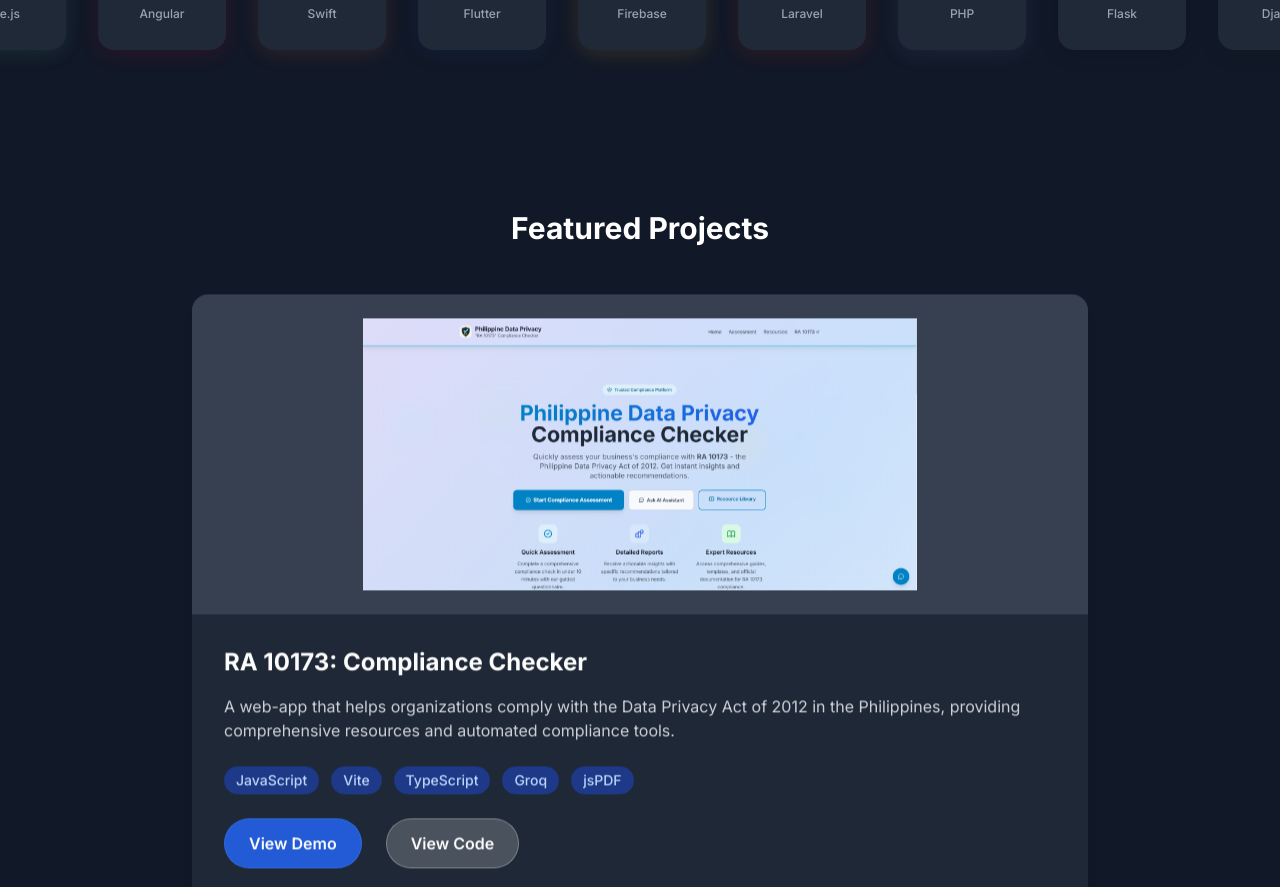
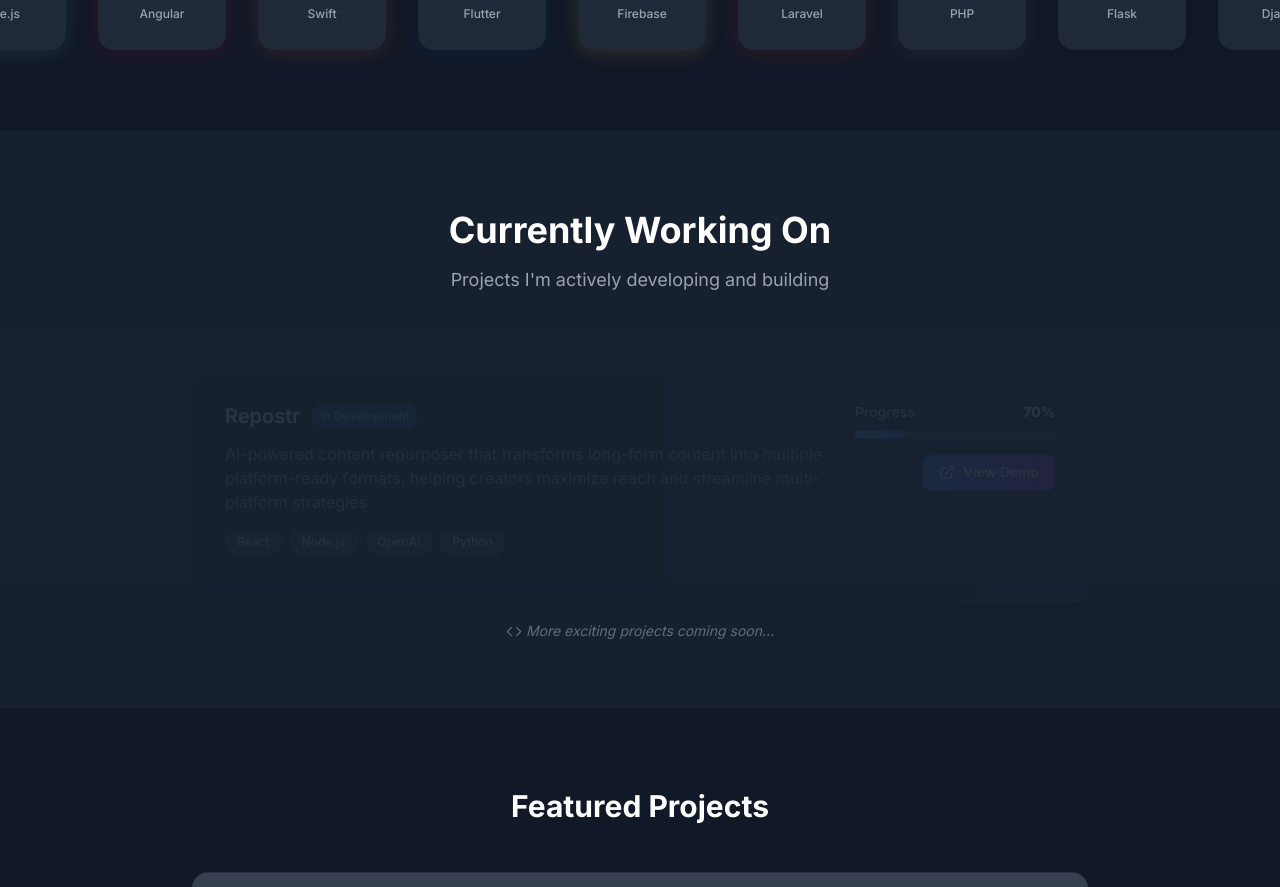
Before and after one commit to yop-dev/portfolio, a React (Vite) app: page / in a window 1280 px wide. Shown: the part 1706-2593 px from the top of the page. Built offline with nearby package versions, Linux system fonts and the light colour scheme; the HTML template or start-up script is replaced by a standard one.

Commit message:
feature: currently working on section

```diff
--- a/src/App.jsx
+++ b/src/App.jsx
@@ -2,6 +2,7 @@ import { useState, useEffect } from 'react';
 import Hero from './components/Hero';
 import About from './components/About';
 import Skills from './components/Skills';
+import CurrentlyWorkingOn from './components/CurrentlyWorkingOn';
 import Projects from './components/Projects';
 import Contact from './components/Contact';
 import CursorParticles from './components/CursorParticles';
@@ -46,6 +47,7 @@ function App() {
             <Hero />
             <About />
             <Skills />
+            <CurrentlyWorkingOn />
             <Projects />
             <Contact />
           </main>
--- /dev/null
+++ b/src/components/CurrentlyWorkingOn.jsx
@@ -0,0 +1,198 @@
+import { useEffect } from 'react';
+import { motion, useAnimation } from 'framer-motion';
+import { useInView } from 'react-intersection-observer';
+import { FiExternalLink, FiCode } from 'react-icons/fi';
+
+const CurrentlyWorkingOn = () => {
+  const controls = useAnimation();
+  const [ref, inView] = useInView({
+    threshold: 0.1,
+    triggerOnce: true,
+  });
+
+  useEffect(() => {
+    if (inView) {
+      controls.start('visible');
+    }
+  }, [controls, inView]);
+
+  const containerVariants = {
+    hidden: { opacity: 0 },
+    visible: {
+      opacity: 1,
+      transition: {
+        staggerChildren: 0.2,
+      },
+    },
+  };
+
+  const itemVariants = {
+    hidden: { opacity: 0, y: 30 },
+    visible: {
+      opacity: 1,
+      y: 0,
+      transition: {
+        duration: 0.6,
+        ease: 'easeOut',
+      },
+    },
+  };
+
+  // You can easily modify this array to add/update your current projects
+  const currentProjects = [
+    {
+      id: 1,
+      title: "Repostr",
+      description: "AI-powered content repurposer that transforms long-form content into multiple platform-ready formats, helping creators maximize reach and streamline multi-platform strategies",
+      progress: 70,
+      demoUrl: "https://repostr.vercel.app/",
+      techStack: ["React", "Node.js", "OpenAI", "Python"],
+      status: "In Development"
+    },
+    // Add more projects as needed
+    // {
+    //   id: 2,
+    //   title: "Another Project",
+    //   description: "Description of another project",
+    //   progress: 45,
+    //   demoUrl: "https://another-demo.com",
+    //   techStack: ["Vue.js", "Python"],
+    //   status: "Planning"
+    // }
+  ];
+
+  const getProgressColor = (progress) => {
+    if (progress >= 80) return 'from-green-400 to-green-600';
+    if (progress >= 60) return 'from-blue-400 to-blue-600';
+    if (progress >= 40) return 'from-yellow-400 to-yellow-600';
+    return 'from-red-400 to-red-600';
+  };
+
+  const getStatusColor = (status) => {
+    switch (status.toLowerCase()) {
+      case 'in development': return 'bg-blue-100 text-blue-800 dark:bg-blue-900 dark:text-blue-300';
+      case 'planning': return 'bg-yellow-100 text-yellow-800 dark:bg-yellow-900 dark:text-yellow-300';
+      case 'testing': return 'bg-purple-100 text-purple-800 dark:bg-purple-900 dark:text-purple-300';
+      default: return 'bg-gray-100 text-gray-800 dark:bg-gray-700 dark:text-gray-300';
+    }
+  };
+
+  return (
+    <section id="currently-working" className="py-20 bg-gray-50 dark:bg-gray-800/50">
+      <div className="container">
+        <motion.div
+          ref={ref}
+          initial="hidden"
+          animate={controls}
+          variants={containerVariants}
+          className="max-w-4xl mx-auto"
+        >
+          <motion.h2
+            className="mb-4 text-3xl font-bold text-center text-gray-900 sm:text-4xl dark:text-white"
+            variants={itemVariants}
+          >
+            Currently Working On
+          </motion.h2>
+
+          <motion.p
+            className="max-w-2xl mx-auto mb-12 text-center text-gray-600 dark:text-gray-400 text-lg"
+            variants={itemVariants}
+          >
+            Projects I'm actively developing and building
+          </motion.p>
+
+          <div className="space-y-6">
+            {currentProjects.map((project) => (
+              <motion.div
+                key={project.id}
+                variants={itemVariants}
+                className="relative overflow-hidden bg-white dark:bg-gray-800 rounded-2xl shadow-lg hover:shadow-xl transition-all duration-300 border border-gray-200 dark:border-gray-700"
+              >
+                <div className="p-6 sm:p-8">
+                  <div className="flex flex-col sm:flex-row sm:items-start sm:justify-between gap-4">
+                    <div className="flex-1">
+                      <div className="flex items-center gap-3 mb-3">
+                        <h3 className="text-xl font-semibold text-gray-900 dark:text-white">
+                          {project.title}
+                        </h3>
+                        <span className={`px-2 py-1 text-xs font-medium rounded-full ${getStatusColor(project.status)}`}>
+                          {project.status}
+                        </span>
+                      </div>
+
+                      <p className="text-gray-600 dark:text-gray-400 mb-4">
+                        {project.description}
+                      </p>
+
+                      <div className="flex flex-wrap gap-2 mb-4">
+                        {project.techStack.map((tech, index) => (
+                          <span
+                            key={index}
+                            className="px-3 py-1 text-xs font-medium bg-gray-100 dark:bg-gray-700 text-gray-700 dark:text-gray-300 rounded-full"
+                          >
+                            {tech}
+                          </span>
+                        ))}
+                      </div>
+                    </div>
+
+                    <div className="flex flex-col items-end gap-4 min-w-[200px]">
+                      {/* Progress Section */}
+                      <div className="w-full">
+                        <div className="flex items-center justify-between mb-2">
+                          <span className="text-sm font-medium text-gray-700 dark:text-gray-300">
+                            Progress
+                          </span>
+                          <span className="text-sm font-bold text-gray-900 dark:text-white">
+                            {project.progress}%
+                          </span>
+                        </div>
+                        <div className="w-full bg-gray-200 dark:bg-gray-700 rounded-full h-2">
+                          <motion.div
+                            className={`h-2 rounded-full bg-gradient-to-r ${getProgressColor(project.progress)}`}
+                            initial={{ width: 0 }}
+                            animate={{ width: `${project.progress}%` }}
+                            transition={{ duration: 1.5, ease: 'easeOut', delay: 0.5 }}
+                          />
+                        </div>
+                      </div>
+
+                      {/* Demo Link */}
+                      <motion.a
+                        href={project.demoUrl}
+                        target="_blank"
+                        rel="noopener noreferrer"
+                        className="inline-flex items-center gap-2 px-4 py-2 text-sm font-medium text-white bg-gradient-to-r from-blue-500 to-purple-600 rounded-lg hover:from-blue-600 hover:to-purple-700 transition-all duration-300 shadow-lg hover:shadow-xl"
+                        whileHover={{ scale: 1.05 }}
+                        whileTap={{ scale: 0.95 }}
+                      >
+                        <FiExternalLink className="w-4 h-4" />
+                        View Demo
+                      </motion.a>
+                    </div>
+                  </div>
+                </div>
+
+                {/* Subtle gradient overlay */}
+                <div className="absolute inset-0 bg-gradient-to-r from-transparent via-transparent to-blue-500/5 pointer-events-none" />
+              </motion.div>
+            ))}
+          </div>
+
+          {/* Add Project Hint */}
+          <motion.div
+            variants={itemVariants}
+            className="mt-8 text-center"
+          >
+            <p className="text-sm text-gray-500 dark:text-gray-400 italic">
+              <FiCode className="inline w-4 h-4 mr-1" />
+              More exciting projects coming soon...
+            </p>
+          </motion.div>
+        </motion.div>
+      </div>
+    </section>
+  );
+};
+
+export default CurrentlyWorkingOn;
```
